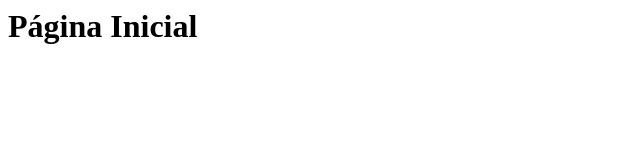
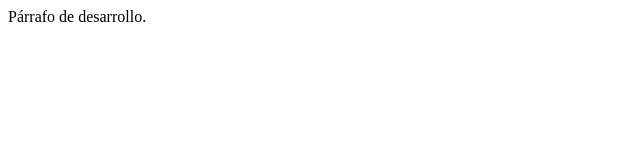
Before and after one commit to 111wad/ejercicio-git, a plain HTML site: page index.html in a window 1280 px wide. Shown: the whole page, without its empty margins (0-640 px from the left). Drawn offline with Linux system fonts and the light colour scheme.

Commit message:
Added a phrase from desarrollo

```diff
--- a/index.html
+++ b/index.html
@@ -1 +1 @@
-<h1>Página Inicial</h1>
+<p>Párrafo de desarrollo.</p>
```
